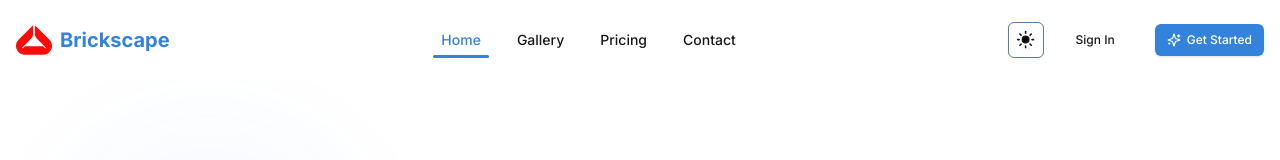
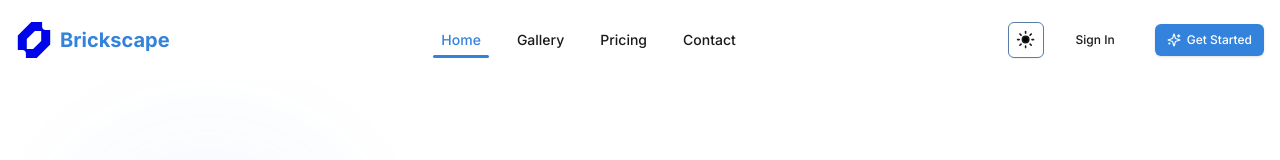
Before and after one commit to khanahmed22/brickscape, a Next.js app: page / in a window 1280 px wide. Shown: the top 160 px of the page. Built offline with nearby package versions, Linux system fonts and the light colour scheme; no server answers.

Commit message:
changed logos

```diff
--- a/src/app/layout.jsx
+++ b/src/app/layout.jsx
@@ -17,7 +17,7 @@ export const metadata = {
   title: "Brickscape",
   description:"",
   icons: {
-    icon: "/inkwiselogo.svg",
+    icon: "/brickscapeLogo.svg",
   },
 };
 
--- a/src/components/Navbar.jsx
+++ b/src/components/Navbar.jsx
@@ -56,7 +56,7 @@ export default function Navbar() {
             transition={{ duration: 0.5 }}
             className="flex items-center gap-x-2"
           >
-            <img src="/inkwiselogo.svg" alt="Inkwise Logo" className="w-[36px] h-[36px]" />
+            <img src="/brickscapeLogo.svg" alt="brickscape Logo" className="w-[36px] h-[36px]" />
             <span className="font-bold text-xl text-primary hidden sm:inline-block">
               Brickscape
             </span>
@@ -133,7 +133,7 @@ export default function Navbar() {
               <div className="px-2 py-6 flex flex-col h-full">
                 <div className="mb-4 flex items-center">
                   <img
-                    src="/inkwiselogo.svg"
+                    src="/brickscapeLogo.svg"
                     alt=""
                     className="w-[32px] h-[32px] mr-2"
                   />
```
Also changed, not shown: public/brickscapeLogo.svg (added).
